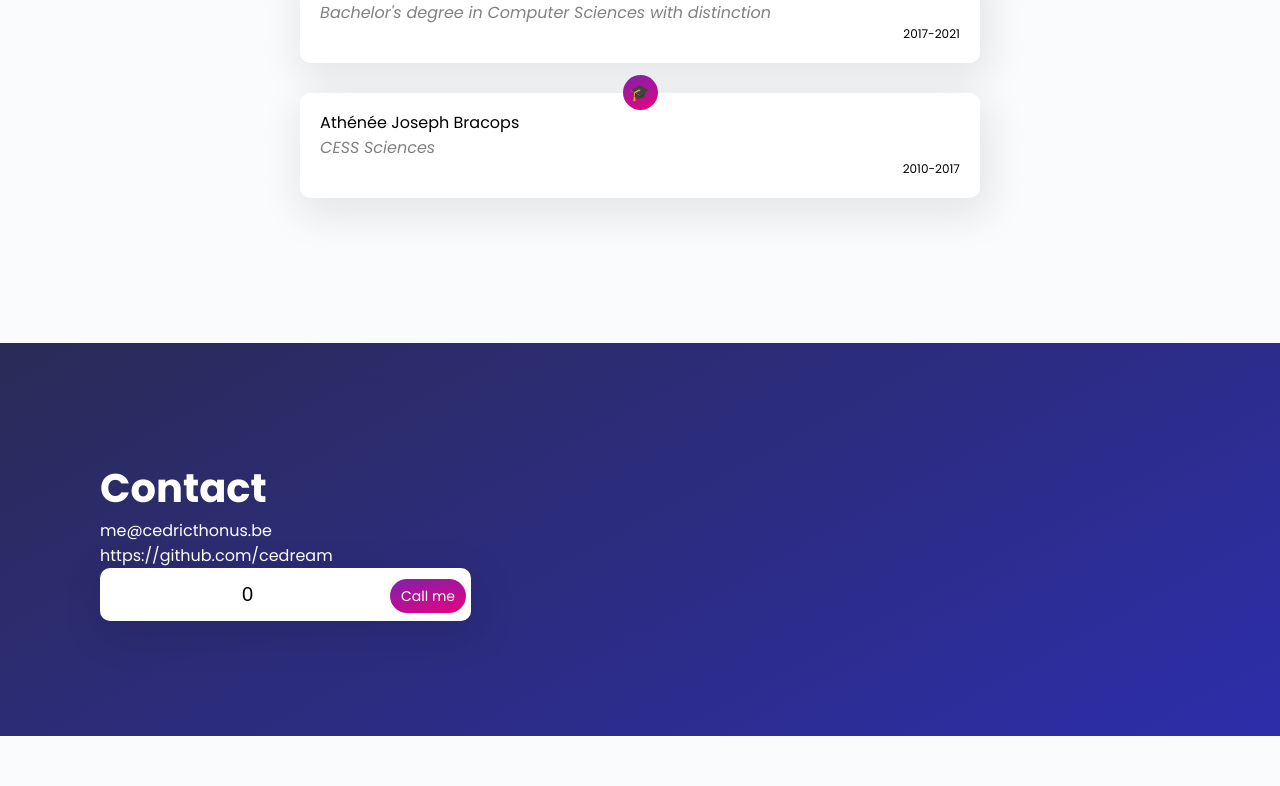
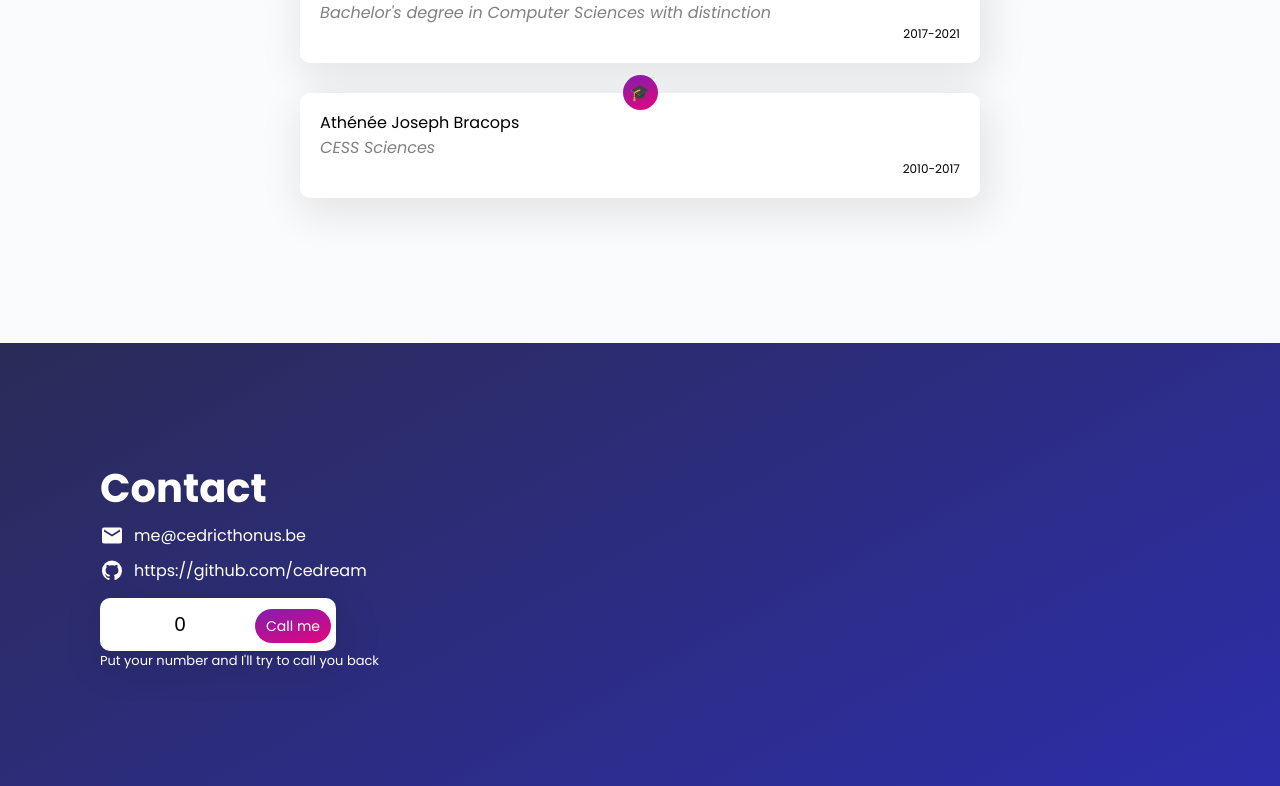
Before and after one commit to cedreams/portfolio, a Next.js app: page / in a window 1280 px wide. Shown: the part 1396-2182 px from the top of the page. Before the commit the page ends 2132 px from the top, so only its background shows below. Built offline with nearby package versions, Linux system fonts and the light colour scheme.

Commit message:
test: not the final rendering

```diff
--- a/src/components/Contact.tsx
+++ b/src/components/Contact.tsx
@@ -13,7 +13,7 @@ export default function Contact() {
             && value.length <= 10)
             || (dataIn == null
                 && value.length >= 1)) {
-            setPhone(event.target.value);
+            setPhone(value);
         }
     }
 
@@ -24,14 +24,25 @@ export default function Contact() {
     return (
         <div id="contact" className="contact-content">
             <div className="contact-title title">Contact</div>
-            <div className="contact-desc"></div>
-            <div className="contact-mail">me@cedricthonus.be</div>
-            <div className="contact-github">https://github.com/cedream</div>
+
+            <div className="contact-item">
+                <img src="assets/images/icons/email.svg"/>
+                me@cedricthonus.be
+            </div>
+            <div className="contact-item">
+                <img src="assets/images/icons/github.svg"/>
+                <a style={{
+                  "textDecoration" : "none",
+                  "color": "white"
+                }}
+                    href="https://github.com/cedream">https://github.com/cedream</a>
+            </div>
 
             <div className="phone-section">
                 <input type="text" onChange={handleChange} value={phone} className="phone-field" />
                 <span onClick={handleClick} className="phone-submit">Call me</span>
             </div>
+            <div className="phone-desc">Put your number and I'll try to call you back</div>
 
         </div>
     );
--- a/src/styles/global.css
+++ b/src/styles/global.css
@@ -233,12 +233,28 @@ body,html {
     margin-right: 5px;
 }
 
+.contact-item {
+    display: flex;
+    padding: 5px 0;
+}
+
+.contact-item img {
+    margin-right: 10px;
+}
+
 .phone-section {
+    margin-top: 10px;
     background: white;
     display: inline-block;
     padding: 5px;
     box-shadow: 4px 12px 40px 6px rgb(0 0 0 / 9%);
     border-radius: 10px;
+}
+
+.phone-desc {
+    color:white;
+    font-size: 13px;
+    max-width: fit-content;
 }
 
 .phone-field {
@@ -247,6 +263,7 @@ body,html {
     outline: 0;
     font-size:20px;
     text-align:center;
+    max-width: 150px;
 }
 
 .phone-submit {
@@ -257,6 +274,7 @@ body,html {
     font-size: 14px;
     transition: .25s ease-in-out;
     cursor:pointer;
+    outline: 0;
 }
 
 .phone-submit:hover {
```
Also changed, not shown: public/assets/images/icons/email.svg, public/assets/images/icons/github.svg.
